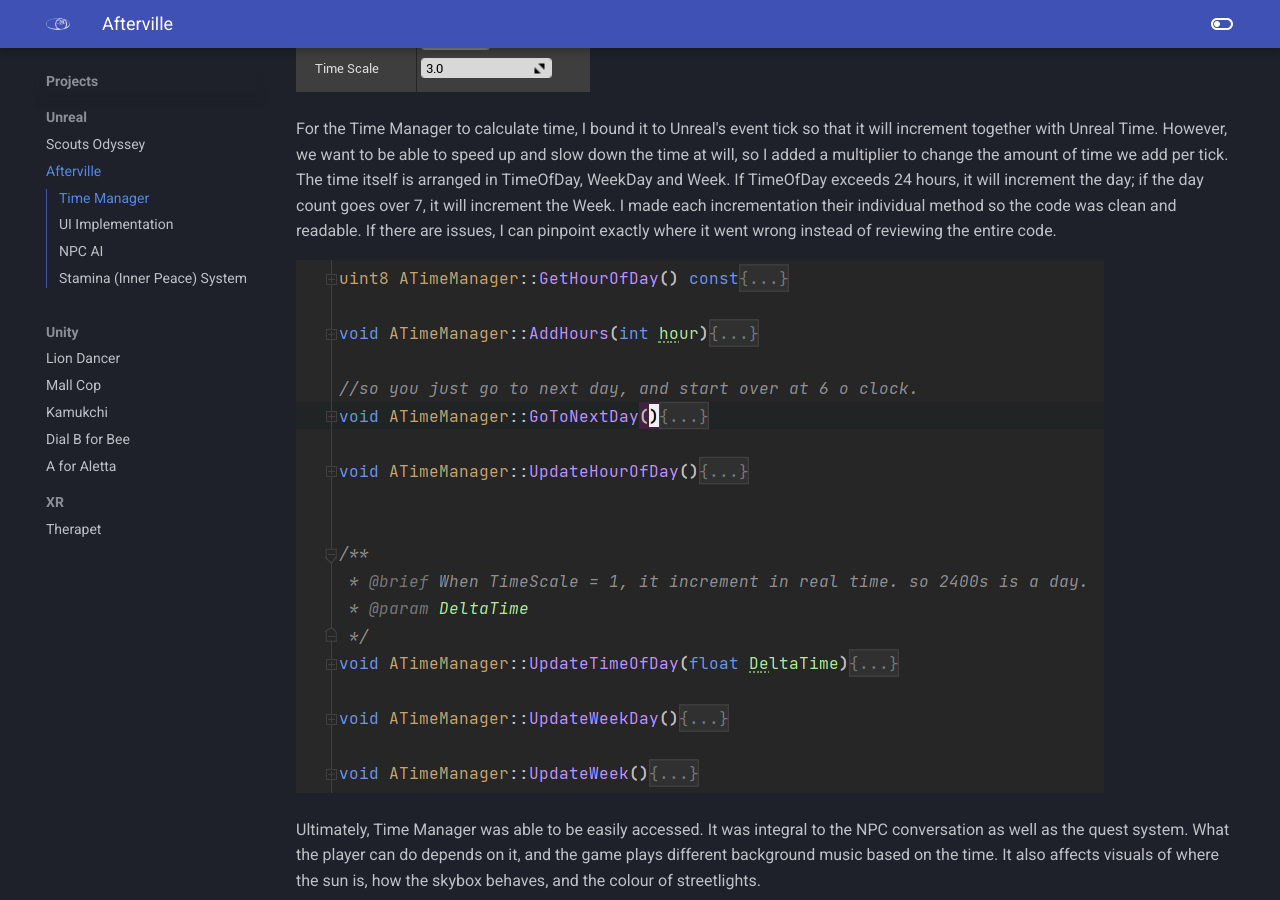
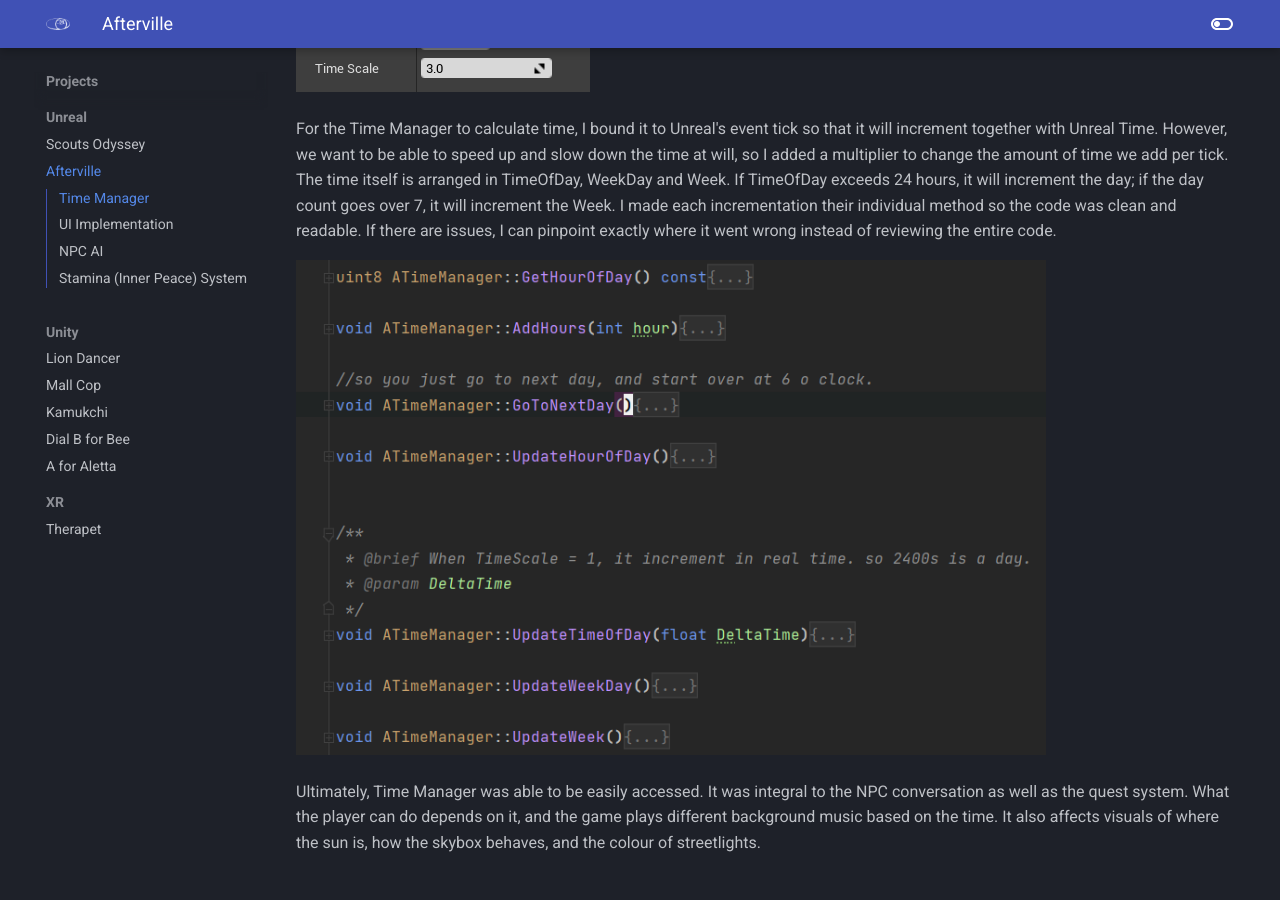
Before and after one commit to howchen217/haochengyang-portfolio, an MkDocs documentation site: the page built from docs/projects/afterville.md, in a window 1280 px wide and 900 px high, scrolled down 1448 px. Built offline with MkDocs 1.6.1 and Material for MkDocs 9.7.7, drawn with Linux system fonts in a browser that asks for light colours.

Commit message:
fix image size issues

```diff
--- a/docs/projects/afterville.md
+++ b/docs/projects/afterville.md
@@ -21,13 +21,13 @@ First, we needed an overall clock for the game, as all our game systems depend o
 
 For the Time Manager to calculate time, I bound it to Unreal's event tick so that it will increment together with Unreal Time. However, we want to be able to speed up and slow down the time at will, so I added a multiplier to change the amount of time we add per tick. The time itself is arranged in TimeOfDay, WeekDay and Week. If TimeOfDay exceeds 24 hours, it will increment the day; if the day count goes over 7, it will increment the Week. I made each incrementation their individual method so the code was clean and readable. If there are issues, I can pinpoint exactly where it went wrong instead of reviewing the entire code.
 
-![img](../img/afterville/TimeManagerCode.png)
+![img](../img/afterville/TimeManagerCode.png){: style="width:80%"}
 
 Ultimately, Time Manager was able to be easily accessed. It was integral to the NPC conversation as well as the quest system. What the player can do depends on it, and the game plays different background music based on the time. It also affects visuals of where the sun is, how the skybox behaves, and the colour of streetlights.
 
 ## UI Implementation
 
-![img](../img/afterville/PolicyBoardUI.png)
+![img](../img/afterville/PolicyBoardUI.png){: style="width:80%"}
 
 I implemented most of the UI elements in the game, from the pause menu and character switch to the policy board and game over screens. The challenge was primarily in Unreal's confusing naming schemes, where numerous UI classes do entirely different things but are challenging to tell apart. For example, there is UWidgetComponent, UUserWidget, as well as UWidget. Ultimately I could discern them by taking notes, reading online documentation, and doing experiments. UWidget is an individual widget, UUserWidget is the combination of UWidgets, like a widget board, and UWidgetComponent is used to render UUserWidgets.
 
@@ -35,11 +35,11 @@ The Pause menu was the first UI I tried to create. I created it following a tuto
 
 The Policy Board is the second user interface I created and was also the most difficult. It was the first time I started using multicast delegates within Unreal. I needed it because the policy board updates the values of the actual town. When enacted, a policy changes the sustainability, community, and town budget values, which must be saved across the game. Around that time, I started to understand Unreal's coding logic: the engine has prepared singletons you can call anywhere. Some of them are persistent for players, some are for levels, and some are persistent for the entire game session. I needed the town data never to be erased during gameplay, so the singleton GameInstance satisfies this condition. Therefore, I save sustainability, community, and town budget values in a custom-made game instance. It receives updates whenever the policy board is updated, which I wrote into a custom event.
 
+![img](../img/afterville/PolicyUObject.png)
+
 Another feature of the Policy Board is data objects. In Unreal, there are many objects you can inherit from, as opposed to the two in Unity. In Unity, if you wanted data, you would use ScriptableObject. If you wanted to create game actor components, you would use MonoBehaviour. The difference wasn't made as explicit in Unreal, so I decided to extend the UObject class to store data. You can create instances of it, and it can't be placed inside a level; it serves only data purposes. However, in the engine, sometimes I could not find the data to assign in the editor. I had to open that UObject for it to show up manually. The issue disappeared later on, but I still don't know what caused it. I didn't know about Unreal data assets when I implemented the system. It could have been a better choice as I haven't had any similar issues with it. All in all, the Policy Board functions as intended, and I created policies that impact the town differently, as shown below.
 
-![img](../img/afterville/PolicyUObject.png)
-
-![img](../img/afterville/RenderTexture.png)
+![img](../img/afterville/RenderTexture.png){: style="width:80%"}
 
 Lastly, the most challenging UI I had to create was the character switch UI. When you click on the green buttons next to the player, it will have to change the character's texture simultaneously. I could use delegate events again, as with the Policy Board. Still, I wanted to explore more aspects of the Unreal Engine and find the most optimal way. Ultimately, I used a render target to render the current player as a UI projection. The character displayed isn't a duplicate, so there is no need to make a delegate event to switch it for the player since it is already the player. This method produces fewer errors, and players can turn around their characters for a better look. It also taught me that the only way to place a 3D model on a UI in Unreal is to use a render texture.
 
@@ -62,20 +62,20 @@ In the end, I achieved three different behaviours: wander, when the NPC needs to
 
 One critical system of our game is the stamina (inner peace) system. Every day, the player has a stamina clock, which grants them a certain amount of activities they can perform. Every action would consume or gain stamina, for example, talking to the townsfolk or eating at Saloon. We needed a straightforward UI to show this to the player. Our inspiration came from Moon RPG, by which you can see a clock on the top left.
 
-![img](../img/afterville/MoonRPG.png)
+![img](../img/afterville/MoonRPG.png){: style="width:80%"}
 
 I played the game to gain insight into how it works. After playing the first part of Moon RPG, I realize the clock has two sections, the orange bar shows how long you can stay awake, and the little red line shows the current time. When the red line approaches the end of the orange bar, the player will grow drowsy and start walking slower. The player must walk home to sleep to save the game, and their walking slower is an in-game reminder that the end of the day is approaching. In-game, doing specific actions will extend your orange bar, for example, eating grandma's cookies.
 
 We needed something similar for our game to limit the player's actions during the day. The player had to follow a deadline to make policy choices and be economical with their time. I thought hard about how to implement this properly. I realize I could have the stamina integral with the time itself. The Time Manager follows time from 0 to 2400. Every 100 value represents an hour. I could make the stamina use the same value scheme as the time manager, ranging from 0 to 2400. It illustrates how many hours you have left in the game. 400 means you have 4 hours left before you would fall asleep, for example. I can match the time against the stamina through this system to check whether the stamina has run out. Your stamina would also be a radial bar like Moon RPG, but it would start from 6, representing that your day starts from 6. To hammer in the idea of it being a clock, I drew a clock UI with 24-hour representation. Integrating the radial stamina bar UI would only be possible if I represent it as something other than a 12-hour clock, as the radial bar would go over the circle. Therefore, I made it a 24-hour clock. It is still viable for telling time, as players have no trouble understanding it as a clock because of the numbers on the UI. Its clock hand would tick down as time changes to inform the player of the current time, and the stamina would change according to their actions.
 
-![img](../img/afterville/TimerStaminaUI.png)
+![img](../img/afterville/TimerStaminaUI.png){: style="height:200px;width:200px"}
 
 For its implementation, the challenge was that Unreal didn't have a pre-made radial bar, and I had to build a shader myself. I had yet to gain experience in shader programming, even if it is visualized. In the end, I achieved the desired effect following tutorials. As you can see from the result UI, I created sections in the stamina bar to clarify to the players that their stamina is divided into individual hours. This also made it easier for the players to read the clock itself.
 
-![img](../img/afterville/RadialShader.png)
+![img](../img/afterville/RadialShader.png){: style="width:80%"}
 
 To complement the Stamina System, I also have to implement actions that the players can do. These actions would increase their stamina, such as taking a nap. Or decrease their stamina but give them more budgets, for example, doing farm work. I used the interface already created by another of our programmers for the dialogue system. She implemented the dialogue system with the logic that you can click E to interact once you enter an interaction volume. I can do the same with Stamina Actions since the player needs to enter the Saloon area and then click E to eat at Saloon. This saved programming time and avoided code duplication.
 
 Creating Stamina Actions also led me to explore the Unreal sequencer system, by which you can create animations. I needed a fadeout effect to give players the illusion of time passage. Ultimately, I had to simultaneously utilize two types of sequencers: the level sequencer for the general level and the sequencer for UI display. I trigger them in tandem to play a camera fade out and UI text fadeout.
 
-![img](../img/afterville/FadeOut.png)
+![img](../img/afterville/FadeOut.png){: style="width:80%"}
```
